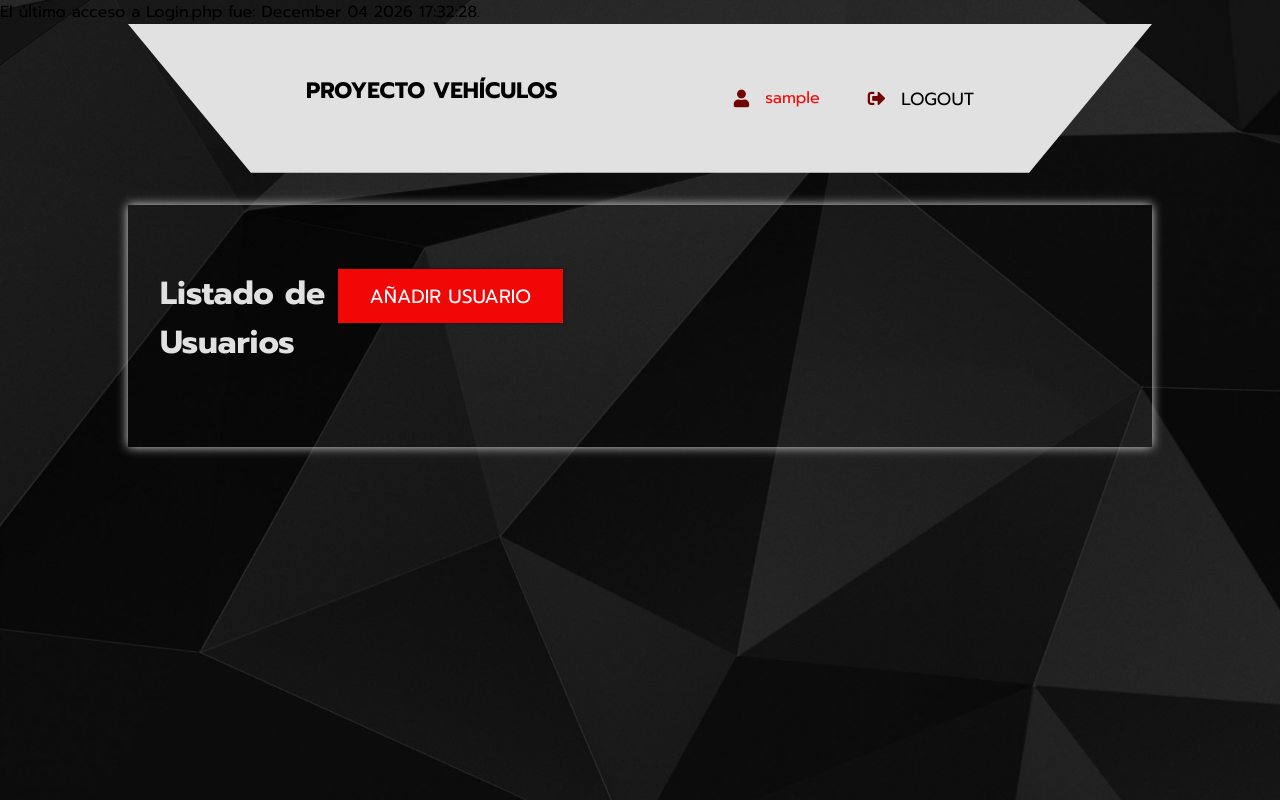
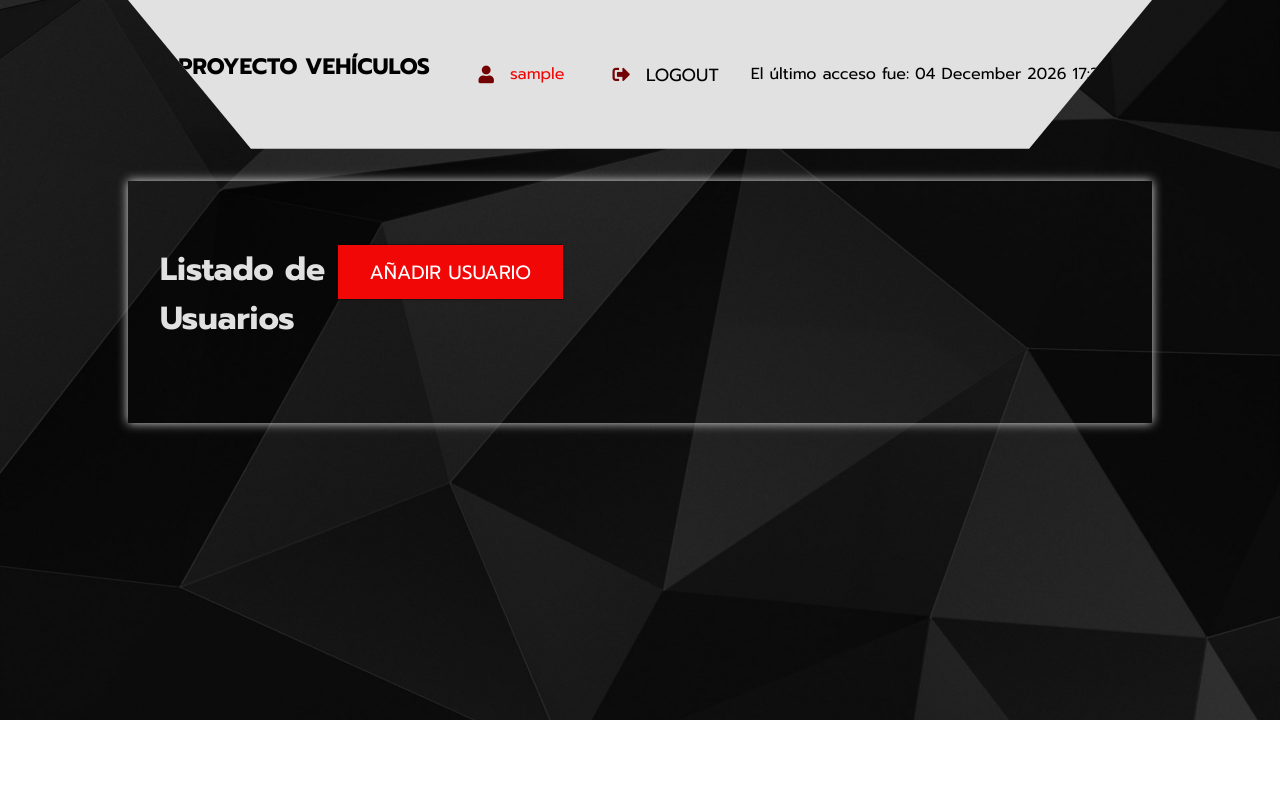
Before and after one commit to Carlitosaguilaar/ProyectoServidoresT1, a PHP site: page /lista_usuarios.php in a window 1280 px wide. Run offline with PHP 8.4, Linux system fonts and the light colour scheme; the visitor is signed in with stand-in values (Sample User, id 1); data that the repository does not hold is empty.

Commit message:
Arreglo cookies, tanto de formato como colocacion

```diff
--- a/cookies.php
+++ b/cookies.php
@@ -2,7 +2,7 @@
 
 $nombre_archivo = 'Login.php';
     if (file_exists($nombre_archivo)) {
-        echo "El último acceso a $nombre_archivo fue: " . date("F d Y H:i:s.", fileatime($nombre_archivo));
+        echo "El último acceso fue: " . date("d F Y H:i:s.", fileatime($nombre_archivo));
     }
 
     setcookie("inicio_sesion","$nombre_archivo", time()+ (60*10));
--- a/lista_usuarios.php
+++ b/lista_usuarios.php
@@ -17,7 +17,6 @@
     }
 
 
-    require "cookies.php";
 
 ?>
 <!DOCTYPE html>
@@ -33,7 +32,7 @@
     <link rel="stylesheet" href="app.css">
 </head>
 <body>
-    <?php require "partials/header.php" ?>
+    <?php require "partials/header.php"?>
     <div class="contenedor_form">
 
         <div class="formulario4">
--- a/partials/header.php
+++ b/partials/header.php
@@ -7,5 +7,6 @@
         <i class="fas fa-user"></i>
         <p><span><?php echo $_SESSION['username']?></span></p>
         <a href="logout.php"><i class="fas fa-sign-out-alt"></i>Logout</a>
+        <p><?php require 'cookies.php'?></p>
     </nav>
 </header>
```
